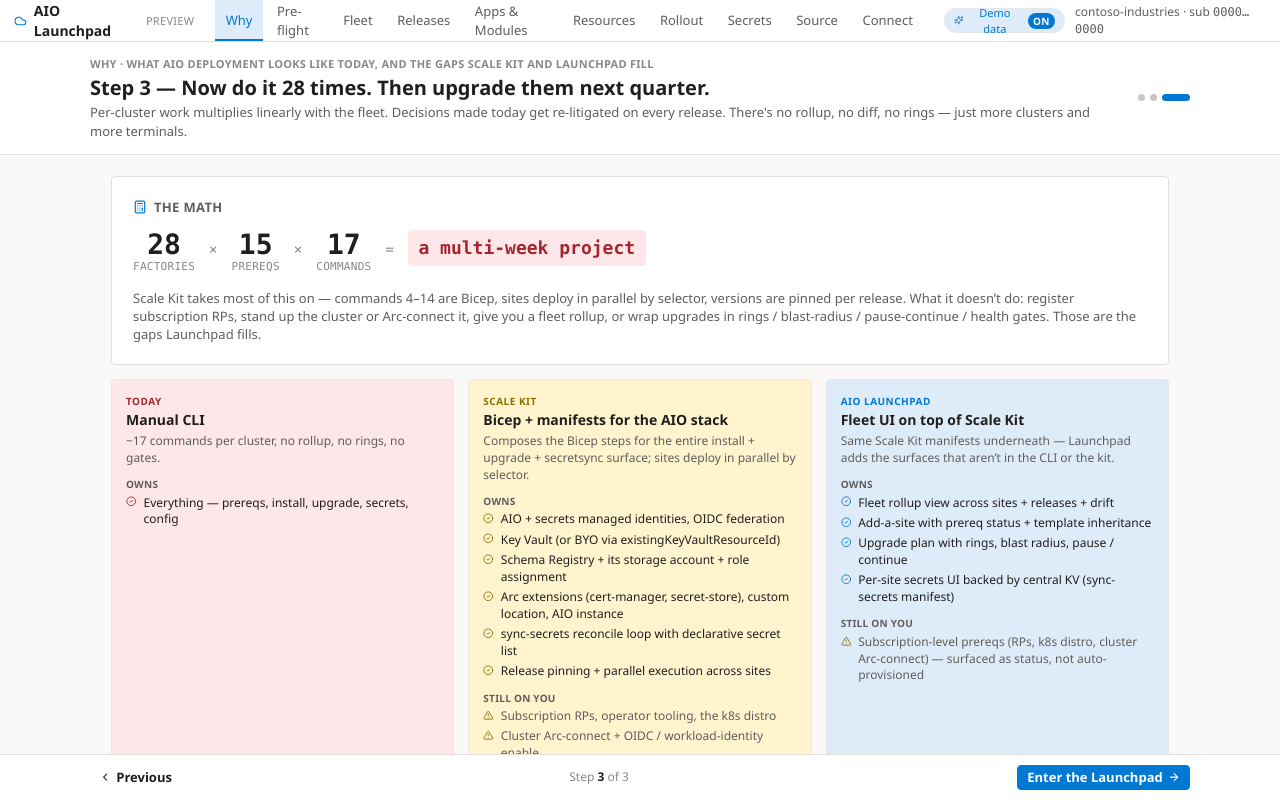
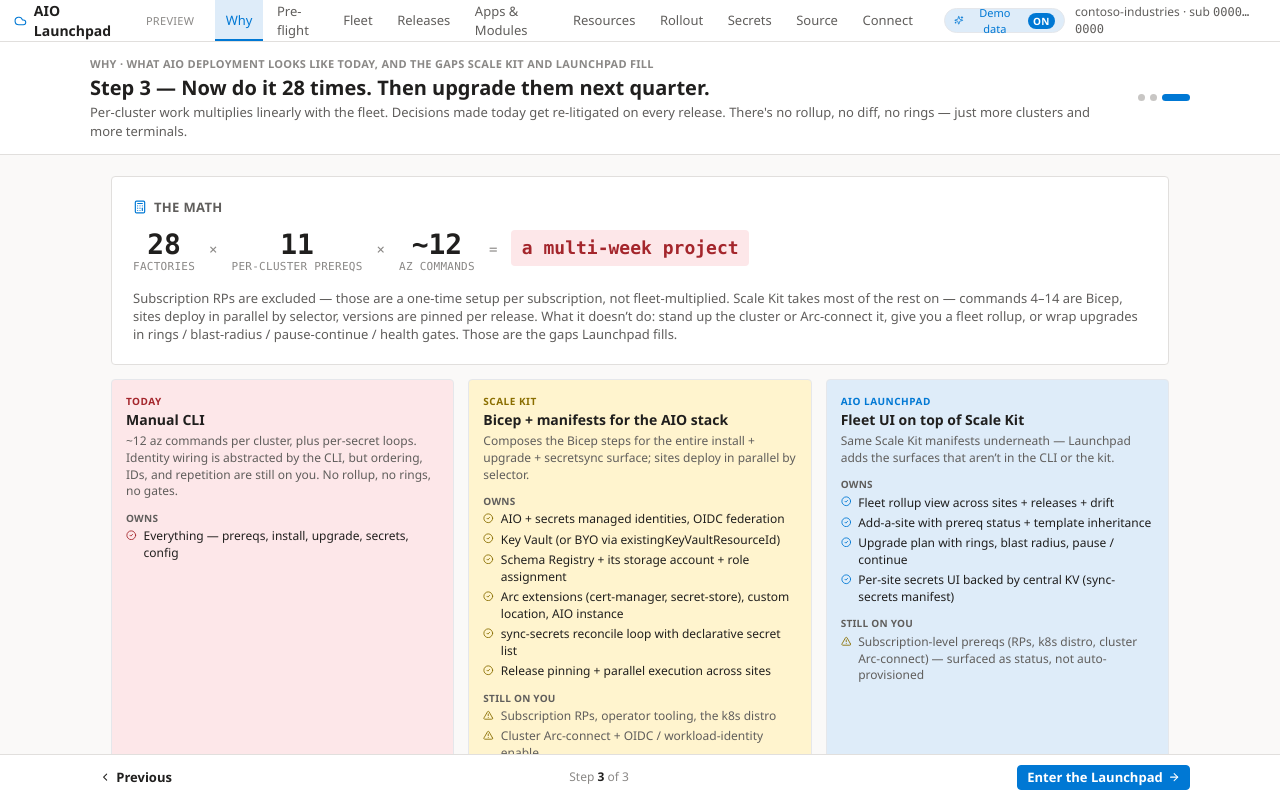
Before and after one commit to shkalavala/aio-launchpad, a Next.js app: page /before in a window 1280 px wide. Both pictures are taken after a click on the button 1186 px from the left and 97 px from the top of the page. Built offline with nearby package versions, Linux system fonts and the light colour scheme.

Commit message:
/before: tone down exaggerations (subscription RPs are one-time; CLI abstracts identity wiring; '~12 commands' not 17)

```diff
--- a/app/before/page.tsx
+++ b/app/before/page.tsx
@@ -124,7 +124,7 @@
   {
     title: "Step 2 — Install AIO via the CLI",
     subtitle:
-      "Once prereqs are in place, deploying AIO is a sequence of ~17 az commands plus per-secret loops. Each one is correct in isolation. Together they're a multi-hour ritual per cluster.",
+      "Once prereqs are in place, deploying AIO is about a dozen az commands per cluster plus a per-secret loop. The identity wiring, federation, and role assignments are largely abstracted inside `az iot ops init` / `create` / `secretsync enable` — the pain is ordering them, threading the right IDs through, and repeating it per site.",
     render: () => <CommandStep />,
   },
   {
@@ -223,8 +223,9 @@
           </div>
           <p className="text-[13px] text-fg">
             A mid-size manufacturer typically runs <span className="font-semibold">25–30 factories</span>.
-            Multiply each prereq by that and the small choices become a coordination problem
-            nobody owns end to end.
+            Subscription RPs are a one-time setup — the <span className="font-semibold">per-cluster</span> work
+            (tooling, cluster, Arc, identities, KV, Schema Registry) is what multiplies, and it's where
+            coordination breaks down.
           </p>
         </div>
 
@@ -382,17 +383,18 @@
         <div className="mt-4 flex flex-wrap items-baseline gap-x-4 gap-y-2 font-mono text-fg">
           <Cell value="28" label="factories" />
           <span className="text-fg-subtle">×</span>
-          <Cell value="15" label="prereqs" />
+          <Cell value="11" label="per-cluster prereqs" />
           <span className="text-fg-subtle">×</span>
-          <Cell value="17" label="commands" />
+          <Cell value="~12" label="az commands" />
           <span className="text-fg-subtle">=</span>
           <div className="rounded bg-danger-subtle px-3 py-1.5 text-[18px] font-semibold text-danger-fg">
             a multi-week project
           </div>
         </div>
         <p className="mt-4 text-[13px] text-fg-muted">
-          Scale Kit takes most of this on — commands 4–14 are Bicep, sites deploy in parallel by
-          selector, versions are pinned per release. What it doesn’t do: register subscription RPs,
+          Subscription RPs are excluded — those are a one-time setup per subscription, not
+          fleet-multiplied. Scale Kit takes most of the rest on — commands 4–14 are Bicep, sites
+          deploy in parallel by selector, versions are pinned per release. What it doesn’t do:
           stand up the cluster or Arc-connect it, give you a fleet rollup, or wrap upgrades in rings
           / blast-radius / pause-continue / health gates. Those are the gaps Launchpad fills.
         </p>
@@ -404,7 +406,7 @@
           tone="danger"
           tag="Today"
           title="Manual CLI"
-          summary="~17 commands per cluster, no rollup, no rings, no gates."
+          summary="~12 az commands per cluster, plus per-secret loops. Identity wiring is abstracted by the CLI, but ordering, IDs, and repetition are still on you. No rollup, no rings, no gates."
           owns={[
             "Everything — prereqs, install, upgrade, secrets, config",
           ]}
```
Also changed, not shown: 1 other file (tests, documents, lock files or other folders).
